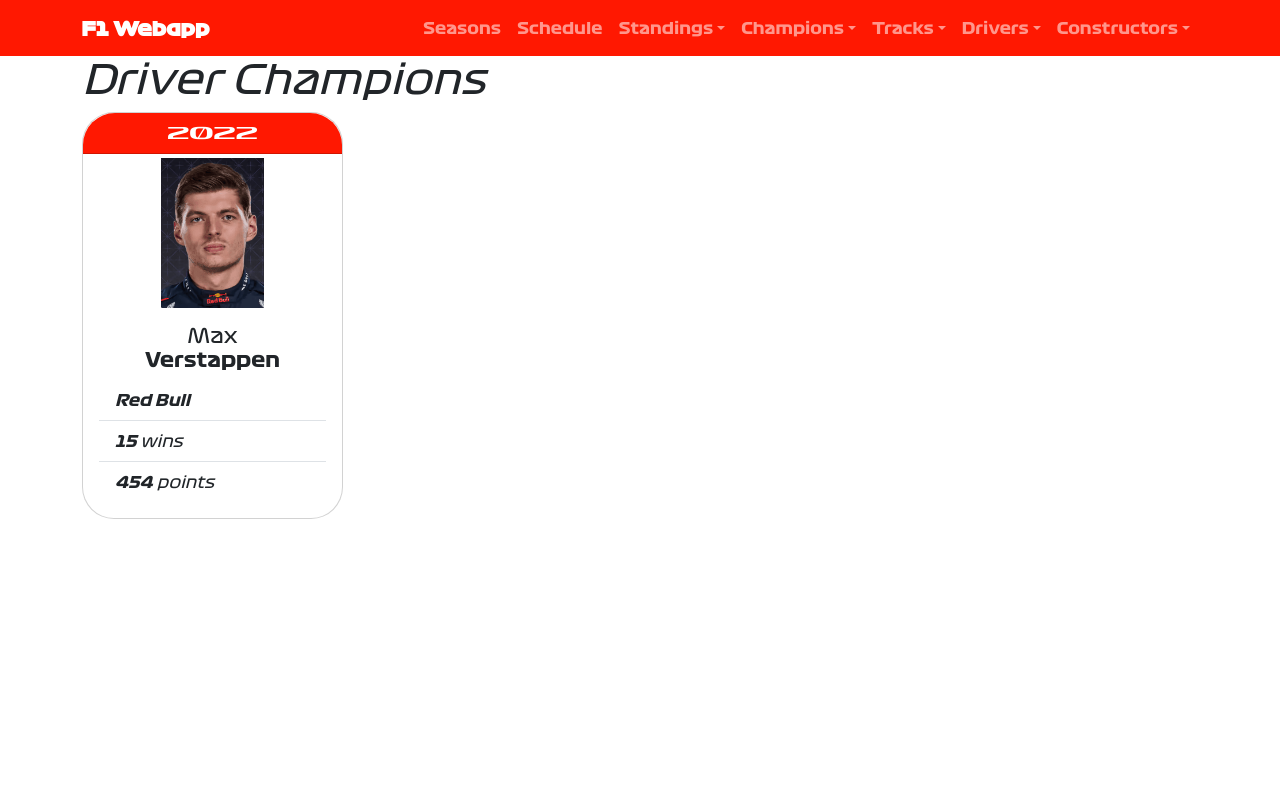
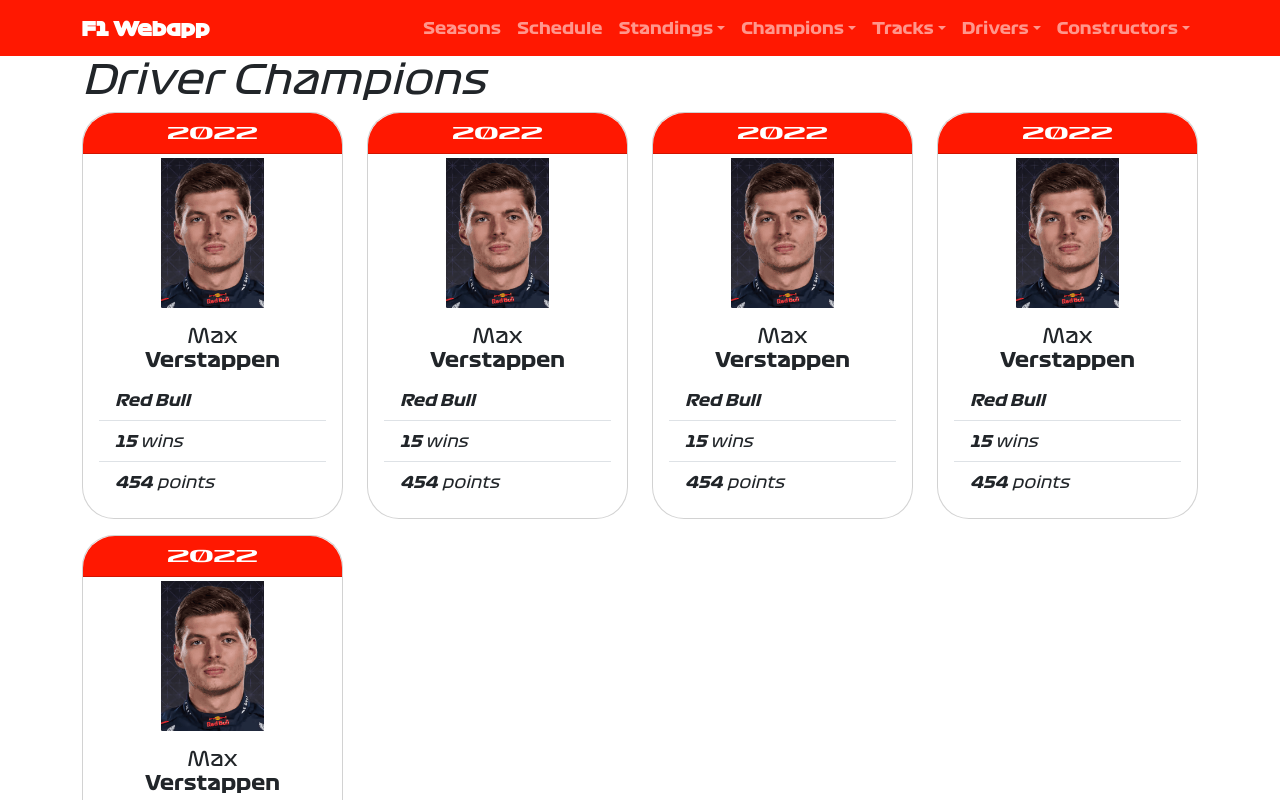
Before and after one commit to David-SDA/f1_webapp, a React (Create React App) app: page /driverChampions in a window 1280 px wide. Shown: the top 800 px of the page. Built offline with nearby package versions, Linux system fonts and the light colour scheme.

Commit message:
Création du composant d'une carte d'un pilote

```diff
--- /dev/null
+++ b/src/components/champions/driver/DriverChampionsCardContainer.jsx
@@ -0,0 +1,56 @@
+import React from "react";
+
+import { driversImages } from "../../../constants/driversImages";
+
+import { Card, Col, ListGroup } from "react-bootstrap";
+
+export default function DriverChampionsCardContainer(){
+    const textWide = {
+        fontFamily: "Formula1-Wide",
+        letterSpacing: "0.0005rem",
+    };
+
+    const textBold = {
+        fontFamily: "Formula1-Bold",
+        letterSpacing: "0.0005rem",
+    };
+
+    const textRegular = {
+        fontFamily: "Formula1-Regular",
+        letterSpacing: "0.0005rem",
+    };
+
+    return (
+        <Col className="mb-3" xs={12} sm={6} md={4} lg={3}>
+            <Card className="rounded-5">
+                <Card.Header className="text-center rounded-top-5" style={{backgroundColor: "#ff1801"}}>
+                    <span className="text-white" style={textWide}>2022</span>
+                </Card.Header>
+                <Card.Img className="mt-1" variant="top" src={driversImages["max_verstappen"]} style={{height: "150px", objectFit: "contain"}} />
+                <Card.Body>
+                    <Card.Title className="text-center">
+                        <a href="#" className="link-dark link-underline-opacity-0 link-opacity-75-hover">
+                            <span style={textRegular}>Max <br/></span>
+                            <span style={textBold}>Verstappen</span>
+                        </a>
+                    </Card.Title>
+                    <ListGroup className="list-group list-group-flush">
+                        <ListGroup.Item style={textBold}>
+                            <a href="#" className="link-dark link-underline-opacity-0 link-opacity-75-hover fst-italic">
+                                Red Bull
+                            </a>
+                        </ListGroup.Item>
+                        <ListGroup.Item style={{fontStyle: "italic"}}>
+                            <span style={textBold}>15 </span>
+                            <span style={textRegular}>wins</span>
+                        </ListGroup.Item>
+                        <ListGroup.Item style={{fontStyle: "italic"}}>
+                            <span style={textBold}>454 </span>
+                            <span style={textRegular}>points</span>
+                        </ListGroup.Item>
+                    </ListGroup>
+                </Card.Body>
+            </Card>
+        </Col>
+    );
+}
--- a/src/components/champions/driver/DriverChampionsPage.jsx
+++ b/src/components/champions/driver/DriverChampionsPage.jsx
@@ -1,65 +1,18 @@
 import React from "react";
 
-import { driversImages } from "../../../constants/driversImages";
-
-import { Card, Col, Container, ListGroup, Row } from "react-bootstrap";
+import { Container, Row } from "react-bootstrap";
+import DriverChampionsCardContainer from "./DriverChampionsCardContainer";
 
 export default function DriverChampionsPage() {
-    const textWide = {
-        fontFamily: "Formula1-Wide",
-        letterSpacing: "0.0005rem",
-    };
-
-    const textBlack = {
-        fontFamily: "Formula1-Black",
-        letterSpacing: "0.0005rem",
-    };
-
-    const textBold = {
-        fontFamily: "Formula1-Bold",
-        letterSpacing: "0.0005rem",
-    };
-
-    const textRegular = {
-        fontFamily: "Formula1-Regular",
-        letterSpacing: "0.0005rem",
-    };
-
     return (
         <Container>
             <h1 className="fst-italic" style={{fontFamily: "Formula1-Regular"}}>Driver Champions</h1>
             <Row>
-                <Col lg={3}>
-                    <Card className="rounded-5">
-                        <Card.Header className="text-center rounded-top-5" style={{backgroundColor: "#ff1801"}}>
-                            <span className="text-white" style={textWide}>2022</span>
-                        </Card.Header>
-                        <Card.Img className="mt-1" variant="top" src={driversImages["max_verstappen"]} style={{height: "150px", objectFit: "contain"}} />
-                        <Card.Body>
-                            <Card.Title className="text-center">
-                                <a href="#" className="link-dark link-underline-opacity-0 link-opacity-75-hover">
-                                    <span style={textRegular}>Max <br/></span>
-                                    <span style={textBold}>Verstappen</span>
-                                </a>
-                            </Card.Title>
-                            <ListGroup className="list-group list-group-flush">
-                                <ListGroup.Item style={textBold}>
-                                    <a href="#" className="link-dark link-underline-opacity-0 link-opacity-75-hover fst-italic">
-                                        Red Bull
-                                    </a>
-                                </ListGroup.Item>
-                                <ListGroup.Item style={{fontStyle: "italic"}}>
-                                    <span style={textBold}>15 </span>
-                                    <span style={textRegular}>wins</span>
-                                </ListGroup.Item>
-                                <ListGroup.Item style={{fontStyle: "italic"}}>
-                                    <span style={textBold}>454 </span>
-                                    <span style={textRegular}>points</span>
-                                </ListGroup.Item>
-                            </ListGroup>
-                        </Card.Body>
-                    </Card>
-                </Col>
+                <DriverChampionsCardContainer />
+                <DriverChampionsCardContainer />
+                <DriverChampionsCardContainer />
+                <DriverChampionsCardContainer />
+                <DriverChampionsCardContainer />
             </Row>
         </Container>
     );
```
